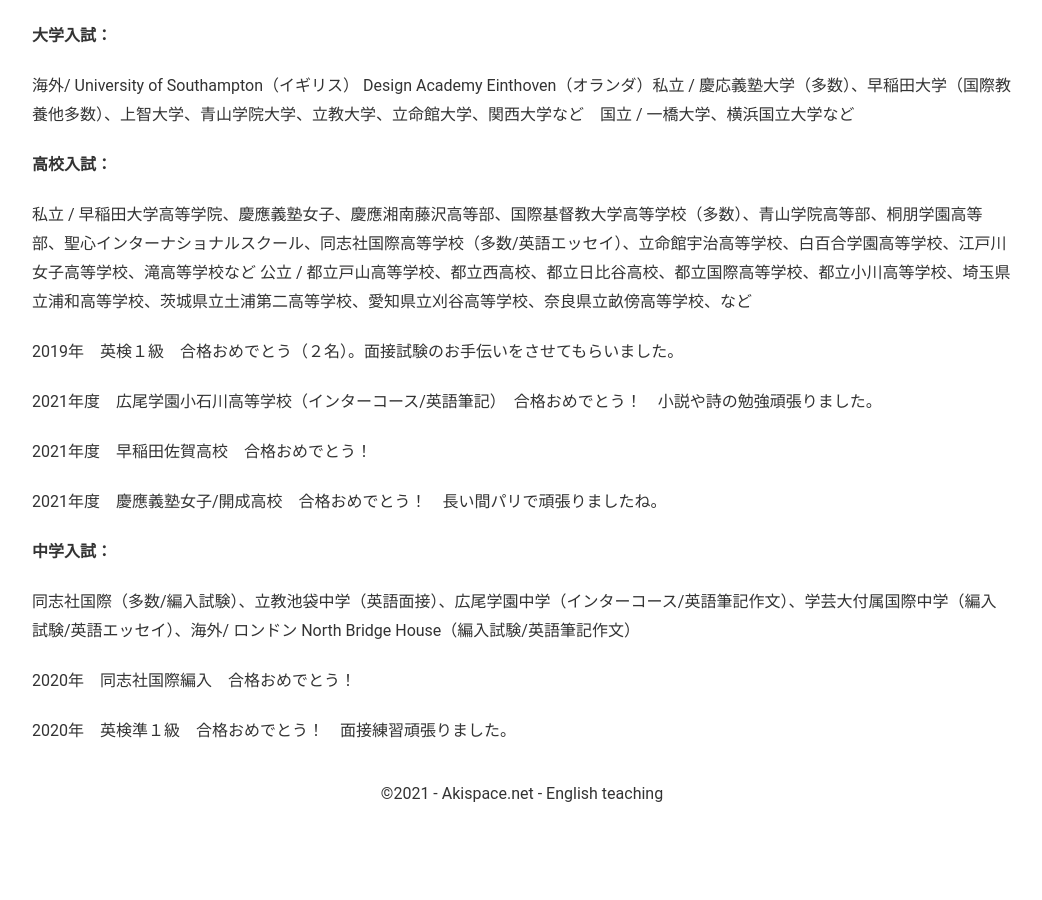
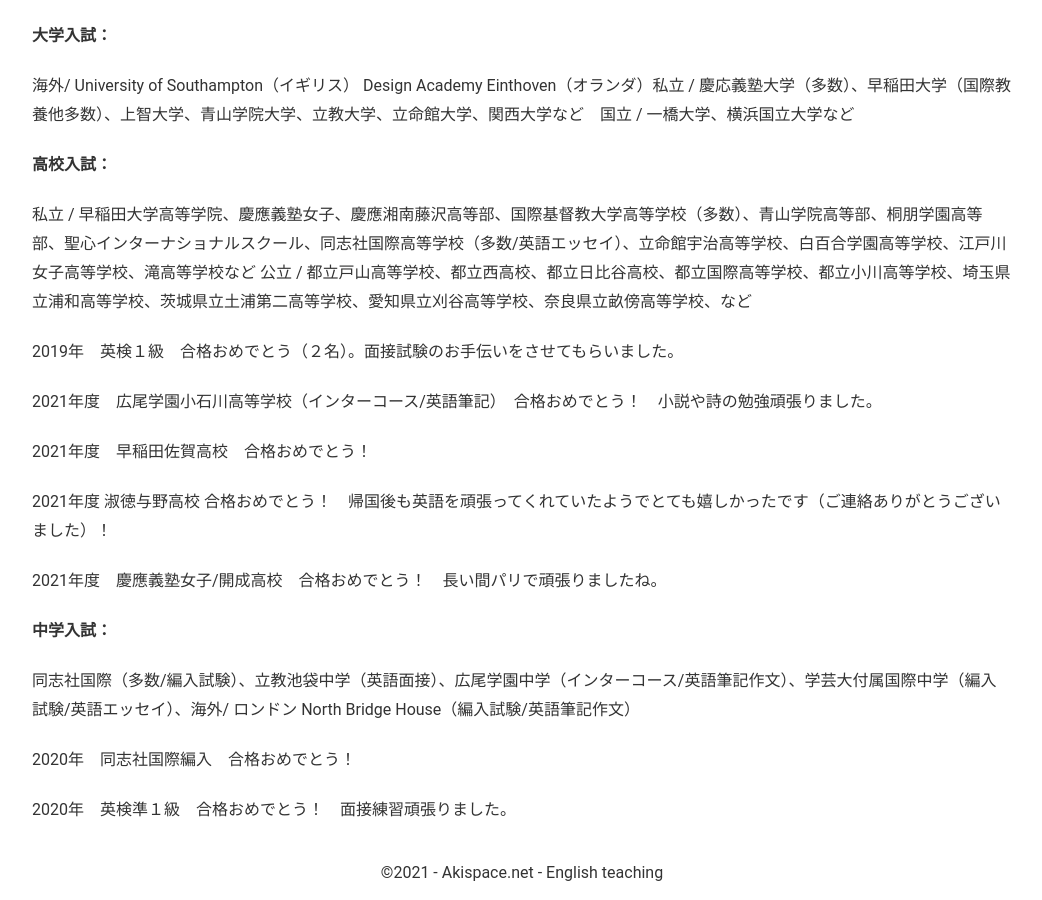
Before and after one commit to phocean/akispace, a Jekyll site: the page built from exam_results.md, in a window 1280 px wide and 900 px high, scrolled down 1822 px. Shown: the whole window, without its empty margins (118-1160 px from the left). Built offline with Jekyll 4.4.1, drawn with Linux system fonts in a browser that asks for light colours; before the commit the page ends 2643 px from its top, so only the background shows below that.

Commit message:
Update exam_results.md

```diff
--- a/exam_results.md
+++ b/exam_results.md
@@ -66,6 +66,8 @@
 
 2021年度　早稲田佐賀高校　合格おめでとう！
 
+2021年度  淑徳与野高校 合格おめでとう！　帰国後も英語を頑張ってくれていたようでとても嬉しかったです（ご連絡ありがとうございました）！
+
 2021年度　慶應義塾女子/開成高校　合格おめでとう！　長い間パリで頑張りましたね。
 
 
```
